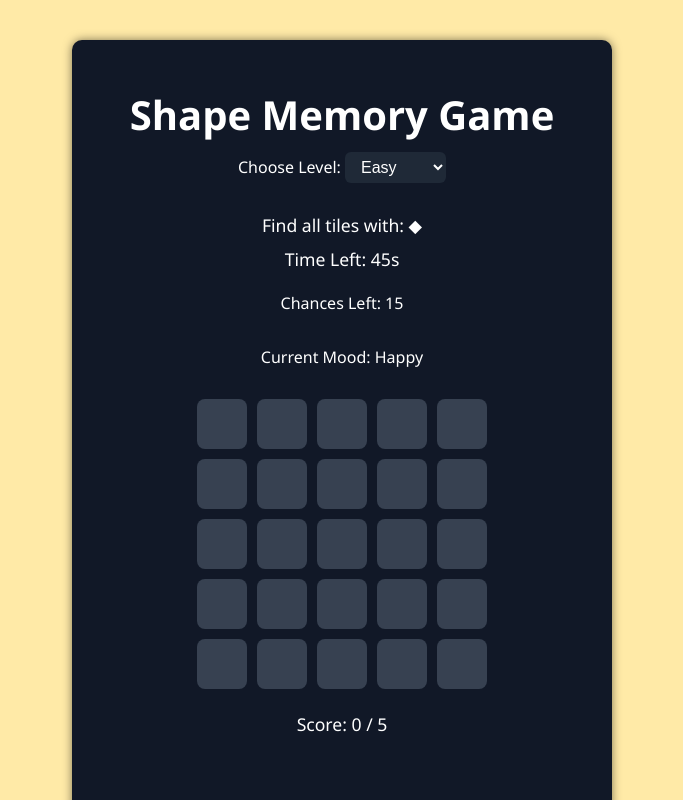
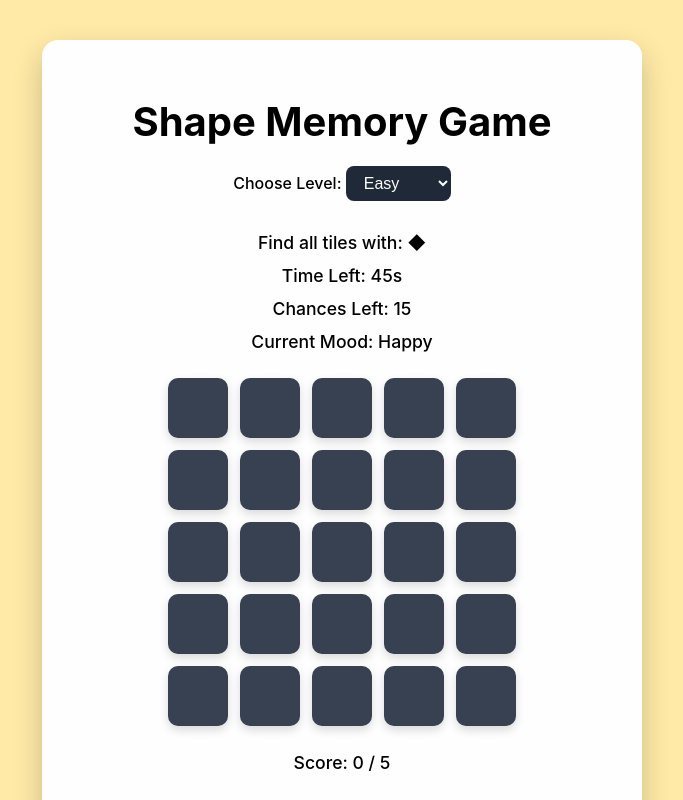
Before and after one commit to Preethika005/joy_verse, a React (Create React App) app in the folder frontend/joyverse/: page /shapememorygame in a window 1280 px wide. Shown: the whole page, without its empty margins (298-981 px from the left). Built offline with nearby package versions, Linux system fonts and the light colour scheme; no server answers.

Commit message:
facial expressions based theme change

```diff
--- a/frontend/joyverse/src/ShapeMemoryGame.css
+++ b/frontend/joyverse/src/ShapeMemoryGame.css
@@ -1,89 +1,91 @@
-/* Global styles */
-/* body {
-  margin: 0;
-  padding: 0;
-  background-color: #111827;
-  color: white;
-  font-family: 'Segoe UI', sans-serif;
-  display: flex;
-  justify-content: center;
-  align-items: center;
-  height: 100vh;
-  overflow: hidden;
-  transition: background-color 0.5s ease;
-} */
+/* Body is now theme-driven from JS */
 
-/* Shape Memory Game container */
+/* Game container with card style */
 .smg-container {
+  min-height: 100vh;
   width: 100%;
-  max-width: 500px;
-  background-color: #111827;
-  color: white;
-  font-family: 'Segoe UI', sans-serif;
-  padding: 20px;
-  margin: 40px auto;
-  border-radius: 10px;
-  box-shadow: 0 0 10px rgba(0,0,0,0.5);
   display: flex;
   flex-direction: column;
   align-items: center;
-  justify-content: flex-start; /* changed from center */
-  min-height: 100vh;
-  overflow-y: auto; /* ADD THIS */
+  padding: 30px 20px;
+  box-sizing: border-box;
+  transition: background-color 0.5s ease;
+}
+
+/* Card border for the game area */
+.smg-container {
+  background-color: #fefefe; /* fixed color for the game container */
+  max-width: 600px;
+  margin: 40px auto;
+  padding: 30px 20px;
+  border-radius: 16px;
+  box-shadow: 0 12px 30px rgba(0, 0, 0, 0.2);
+  backdrop-filter: blur(6px);
+  z-index: 2;
+  position: relative;
 }
 
 /* Title */
 .smg-title {
   font-size: 2.5rem;
-  margin-bottom: 10px;
+  font-weight: bold;
+  margin-bottom: 20px;
+  text-align: center;
 }
 
-/* Dropdown controls */
+/* Controls and dropdown */
 .smg-controls {
   margin-bottom: 10px;
+  font-weight: 500;
 }
 
 .smg-dropdown {
-  padding: 6px 12px;
+  padding: 8px 14px;
   font-size: 1rem;
-  border-radius: 6px;
+  border-radius: 8px;
   border: none;
   background-color: #1f2937;
   color: white;
+  transition: background-color 0.3s ease;
 }
 
 .smg-dropdown:focus {
   outline: 2px solid #3b82f6;
 }
 
-/* Prompt & timer */
+/* Prompt, timer, expression */
 .smg-prompt,
-.smg-timer {
+.smg-timer,
+.smg-score,
+.smg-clicks-left,
+.smg-expression {
   font-size: 1.1rem;
-  margin: 5px 0;
+  margin: 6px 0;
+  font-weight: 500;
 }
 
 /* Grid layout */
 .smg-grid {
   display: grid;
-  grid-template-columns: repeat(5, 50px);
-  gap: 10px;
+  grid-template-columns: repeat(5, 60px);
+  gap: 12px;
   justify-content: center;
-  margin: 15px 0;
+  margin: 20px 0;
 }
 
 /* Tile styles */
 .smg-tile {
-  width: 50px;
-  height: 50px;
+  width: 60px;
+  height: 60px;
   background-color: #374151;
-  border-radius: 8px;
-  font-size: 24px;
+  border-radius: 10px;
+  font-size: 28px;
   display: flex;
   justify-content: center;
   align-items: center;
   cursor: pointer;
   transition: all 0.3s ease;
+  box-shadow: 0 4px 10px rgba(0, 0, 0, 0.15);
 }
 
 .smg-correct {
@@ -105,25 +107,20 @@
   background-color: #374151;
 }
 
-/* Score display */
-.smg-score {
-  margin-top: 8px;
-  font-size: 1.1rem;
-}
-
-/* End screen */
+/* End game screen */
 .smg-end-screen {
-  margin-top: 10px;
+  margin-top: 15px;
 }
 
 .smg-result-text {
-  font-size: 1.3rem;
+  font-size: 1.4rem;
   font-weight: bold;
-  margin-bottom: 10px;
+  margin-bottom: 12px;
+  text-align: center;
 }
 
 .smg-reset-button {
-  padding: 8px 14px;
+  padding: 10px 16px;
   font-size: 1rem;
   border: none;
   border-radius: 8px;
--- a/frontend/joyverse/src/ShapeMemoryGame.js
+++ b/frontend/joyverse/src/ShapeMemoryGame.js
@@ -32,7 +32,7 @@ function ShapeMemoryGame() {
   const [level, setLevel] = useState("easy");
   const [isStarting, setIsStarting] = useState(true);
   const [clicksLeft, setClicksLeft] = useState(0);
-  const [expression, setExpression] = useState("Happy"); // Start with Happy for testing
+  const [expression, setExpression] = useState("Happy");
 
   const videoRef = useRef(null);
   const canvasRef = useRef(null);
@@ -40,15 +40,14 @@ function ShapeMemoryGame() {
   useEffect(() => {
     setupGame();
   }, [level]);
+
   useEffect(() => {
-      // Enable scrolling when this page is open
-      document.body.style.overflow = "auto";
+    document.body.style.overflow = "auto";
+    return () => {
+      document.body.style.overflow = "hidden";
+    };
+  }, []);
 
-      // When leaving this page, disable scrolling again
-      return () => {
-        document.body.style.overflow = "hidden";
-      };
-    }, []);
   useEffect(() => {
     if (timeLeft > 0 && !isGameOver) {
       const timer = setTimeout(() => setTimeLeft((prev) => prev - 1), 1000);
@@ -59,23 +58,33 @@ function ShapeMemoryGame() {
   }, [timeLeft, isGameOver, isStarting]);
 
   useEffect(() => {
-    // Set the background color of the body based on the detected emotion
-    const bgColor = emotionThemes[expression] ; // Default to dark if no valid emotion
-    document.body.style.backgroundColor = bgColor;
-  }, [expression]); // Will update whenever 'expression' changes
+    const bgColor = emotionThemes[expression] || "#ffffff";
+    document.body.style.setProperty("background-color", bgColor, "important");
+  }, [expression]);
 
+  // ✅ Webcam stream + emotion capture setup
   useEffect(() => {
-    navigator.mediaDevices.getUserMedia({ video: true }).then((stream) => {
+    let stream;
+    let interval;
+
+    navigator.mediaDevices.getUserMedia({ video: true }).then((s) => {
+      stream = s;
       if (videoRef.current) {
         videoRef.current.srcObject = stream;
       }
     });
 
-    const interval = setInterval(() => {
+    interval = setInterval(() => {
       captureAndSend();
-    }, 10000); // Every 10 seconds
+    }, 10000);
 
-    return () => clearInterval(interval);
+    // ✅ Cleanup: stop camera + interval on unmount
+    return () => {
+      if (stream) {
+        stream.getTracks().forEach((track) => track.stop());
+      }
+      clearInterval(interval);
+    };
   }, []);
 
   const captureAndSend = async () => {
@@ -100,7 +109,10 @@ function ShapeMemoryGame() {
 
         const data = await response.json();
         if (data.expression) {
-          setExpression(data.expression); // Update the expression and trigger the background change
+          const normalizedExpression =
+            data.expression.charAt(0).toUpperCase() +
+            data.expression.slice(1).toLowerCase();
+          setExpression(normalizedExpression);
         }
       } catch (err) {
         console.error("Failed to detect expression:", err);
@@ -132,10 +144,17 @@ function ShapeMemoryGame() {
     setWrongTiles(new Array(totalTiles).fill(false));
     setScore(0);
     setIsGameOver(false);
-    setTimeLeft(0);
     setClicksLeft(allowedClicks);
+    setTimeLeft(revealTime / 1000);
+
+    let countdown = revealTime / 1000;
+    const interval = setInterval(() => {
+      countdown -= 1;
+      setTimeLeft(countdown);
+    }, 1000);
 
     setTimeout(() => {
+      clearInterval(interval);
       setRevealed(new Array(totalTiles).fill(false));
       const shape = shapes[Math.floor(Math.random() * shapes.length)];
       setCurrentTarget(shape);
@@ -217,10 +236,13 @@ function ShapeMemoryGame() {
       <p className="smg-prompt">
         {isStarting
           ? "Memorize the tiles..."
-          :` Find all tiles with: ${currentTarget}`}
+          : `Find all tiles with: ${currentTarget}`}
       </p>
 
-      <p className="smg-timer">Time Left: {timeLeft}s</p>
+      <p className="smg-timer">
+        {isStarting ? `Memorizing... ${timeLeft}s` : `Time Left: ${timeLeft}s`}
+      </p>
+
       <p className="smg-clicks-left">Chances Left: {clicksLeft}</p>
       <p className="smg-expression">Current Mood: {expression}</p>
 
```
